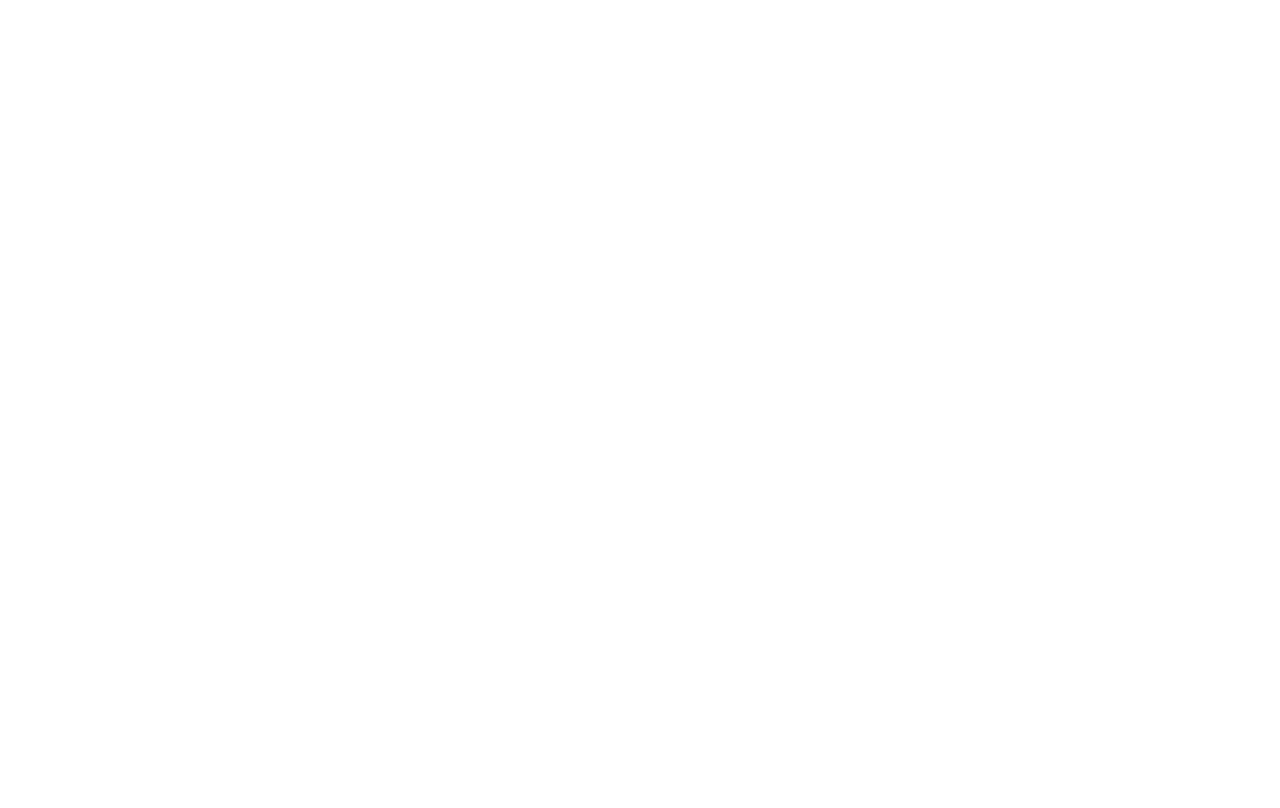
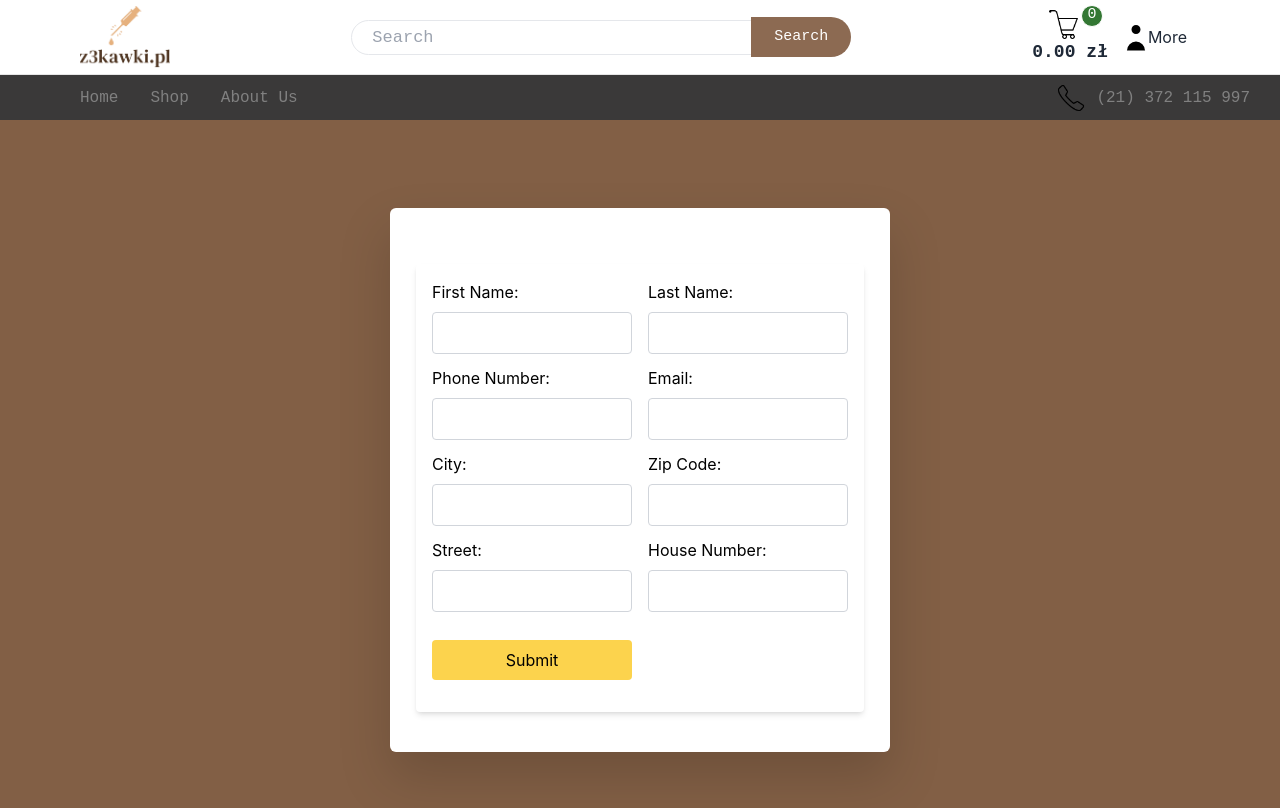
Before and after one commit to rave1/Illuminati-project, a React (Create React App) app in the folder frontend/: page /cart/order in a window 1280 px wide. Before the commit this address had no page. Shown: the top 808 px of the page. Built offline with nearby package versions, Linux system fonts and the light colour scheme.

Commit message:
Order API

```diff
--- a/frontend/src/App.js
+++ b/frontend/src/App.js
@@ -25,12 +25,12 @@ function App () {
           <Routes>
             <Route path='/' element={<CartProvider><Header /></CartProvider>}>
                 <Route index element={<Main />} />
-                <Route path='shop' element={<ShopPage />} />
-                <Route path='pages' element={<PagesPage />} />
-                <Route path='aboutus' element={<AboutUsPage />} />
-                <Route path='contactus' element={<ContactUsPage />} />
-                <Route path='cart' element={<CartPage />} />
-                <Route path='/order' element={<Order />} />
+                <Route path='/shop' element={<ShopPage />} />
+                <Route path='/pages' element={<PagesPage />} />
+                <Route path='/aboutus' element={<AboutUsPage />} />
+                <Route path='/contactus' element={<ContactUsPage />} />
+                <Route path='/cart' element={<CartPage />} />
+                <Route path='/cart/order' element={<Order />} />
                 <Route path='/dashboard' element={<OrderTable/>}/>
                 <Route path='/register' element={<RegisterForm />}/>
                 <Route path='/login' element={<LoginForm />}/>
--- a/frontend/src/components/Order/order.js
+++ b/frontend/src/components/Order/order.js
@@ -1,4 +1,6 @@
-import React, { useState } from 'react';
+import React, { useState } from 'react'
+import axios from 'axios'
+import { useAuth } from '../../context/useAuth'
 
 export const Order = () => {
   const [formData, setFormData] = useState({
@@ -7,24 +9,48 @@ export const Order = () => {
     phoneNumber: '',
     email: '',
     street: '',
-    houseNumber: '',
+    house_number: '',
     city: '',
-    province: '',
-    postalCode: '',
-  });
+    zip_code: ''
+  })
+  const { token } = useAuth()
 
   const handleInputChange = (e) => {
-    const { name, value } = e.target;
+    const { name, value } = e.target
     setFormData((prevData) => ({
       ...prevData,
-      [name]: value,
-    }));
-  };
+      [name]: value
+    }))
+  }
 
-  const handleSubmit = (e) => {
-    e.preventDefault();
-    console.log('Order placed:', formData);
-  };
+  const handleSubmit = async (e) => {
+    e.preventDefault()
+    const orderItems = JSON.parse(localStorage.getItem('orderItems'))
+    const orderData = {
+      ...formData,
+      products_ids: orderItems.map(({ id, quantity }) => ({ id, quantity }))
+    }
+    try {
+      const response = await axios.post(`http://${process.env.REACT_APP_BACKEND}/shop/order/`, orderData, {
+        headers: {
+          token: token
+        }
+      })
+
+      console.log('Order placed:', response.data)
+      localStorage.removeItem('orderItems')
+    } catch (error) {
+      console.error('Order placement failed', error)
+
+      if (error.response) {
+        console.error('Server responded with:', error.response.data)
+      } else if (error.request) {
+        console.error('Request was not sent:', error.request)
+      } else {
+        console.error('Error during request processing:', error.message)
+      }
+    }
+  }
 
   return (
     <div className='bg-brown h-screen flex items-center text-black justify-center mt-20'>
@@ -63,16 +89,15 @@ export const Order = () => {
               className="w-full px-3 py-2 border bg-white border-gray-300 rounded mb-3 focus:outline-none focus:border-blue-500"
             />
 
-            <label className="block mb-2" htmlFor="postalCode">Postal Code:</label>
-            <input type="text" id="postalCode" name="postalCode" value={formData.postalCode} onChange={handleInputChange} required
+            <label className="block mb-2" htmlFor="postalCode">Zip Code:</label>
+            <input type="text" id="zip_code" name="zip_code" value={formData.postalCode} onChange={handleInputChange} required
               className="w-full px-3 py-2 border bg-white border-gray-300 rounded mb-3 focus:outline-none focus:border-blue-500"
             />
 
             <label className="block mb-2" htmlFor="houseNumber">House Number:</label>
-            <input type="text" id="houseNumber" name="houseNumber" value={formData.houseNumber} onChange={handleInputChange} required
+            <input type="text" id="house_number" name="house_number" value={formData.houseNumber} onChange={handleInputChange} required
               className="w-full px-3 py-2 border bg-white border-gray-300 rounded mb-3 focus:outline-none focus:border-blue-500"
             />
-
 
           </div>
 
@@ -80,5 +105,5 @@ export const Order = () => {
         </form>
       </div>
     </div>
-  );
-};
+  )
+}
--- a/frontend/src/components/cart/Cart.js
+++ b/frontend/src/components/cart/Cart.js
@@ -25,6 +25,7 @@ const Cart = ({ cart, removeFromCart, updateQuantity }) => {
       console.log(cart)
       console.log(cart.map(({ a }) => a))
     }
+    localStorage.setItem('orderItems', JSON.stringify(cart));
   }
 
   return (
--- a/frontend/src/components/cart/CartContext.js
+++ b/frontend/src/components/cart/CartContext.js
@@ -13,7 +13,7 @@ export const useCart = () => {
 }
 
 export const CartProvider = ({ children }) => {
-  const initialCart = JSON.parse(localStorage.getItem('cart')) || []
+  const initialCart = JSON.parse(localStorage.getItem('orderItems')) || []
   const [cart, setCart] = useState(initialCart)
 
   const addToCart = (product) => {
@@ -37,7 +37,7 @@ export const CartProvider = ({ children }) => {
           }
           return item
         })
-        localStorage.setItem('cart', JSON.stringify(updatedCart))
+        localStorage.setItem('orderItems', JSON.stringify(updatedCart))
         return updatedCart
       })
     }
@@ -46,7 +46,7 @@ export const CartProvider = ({ children }) => {
   const removeFromCart = (productId) => {
     const updatedCart = cart.filter(item => item.id !== productId)
     setCart(prevCart => {
-      localStorage.setItem('cart', JSON.stringify(updatedCart))
+      localStorage.setItem('orderItems', JSON.stringify(updatedCart))
       return updatedCart
     })
   }
@@ -54,8 +54,8 @@ export const CartProvider = ({ children }) => {
   const totalPrice = cart.reduce((total, item) => total + item.price * item.quantity, 0)
 
   useEffect(() => {
-    localStorage.setItem('cart', JSON.stringify(cart))
-    console.log('CartProvider - cart:', cart)
+    localStorage.setItem('orderItems', JSON.stringify(cart))
+    console.log('CartProvider - orderItems:', cart)
     console.log('CartProvider - updateQuantity:', updateQuantity)
   }, [cart])
 
--- a/frontend/src/components/product_component/ProductsBox.js
+++ b/frontend/src/components/product_component/ProductsBox.js
@@ -6,7 +6,7 @@ import { CartProvider } from '../cart/CartContext'
 import axios from 'axios'
 
 const AppContainer = () => {
-  const initialCart = JSON.parse(localStorage.getItem('cart')) || []
+  const initialCart = JSON.parse(localStorage.getItem('orderItems')) || []
   const [cart, setCart] = useState(initialCart)
 
   const addToCart = (product) => {
@@ -47,7 +47,7 @@ const AppContainer = () => {
       setProducts(result.data.results);
     })
     .catch((error) => console.log(error))
-    localStorage.setItem('cart', JSON.stringify(cart))
+    localStorage.setItem('orderItems', JSON.stringify(cart))
   }, [cart])
 
   return (
```
Also changed, not shown: 1 other file (tests, documents, lock files or other folders).
